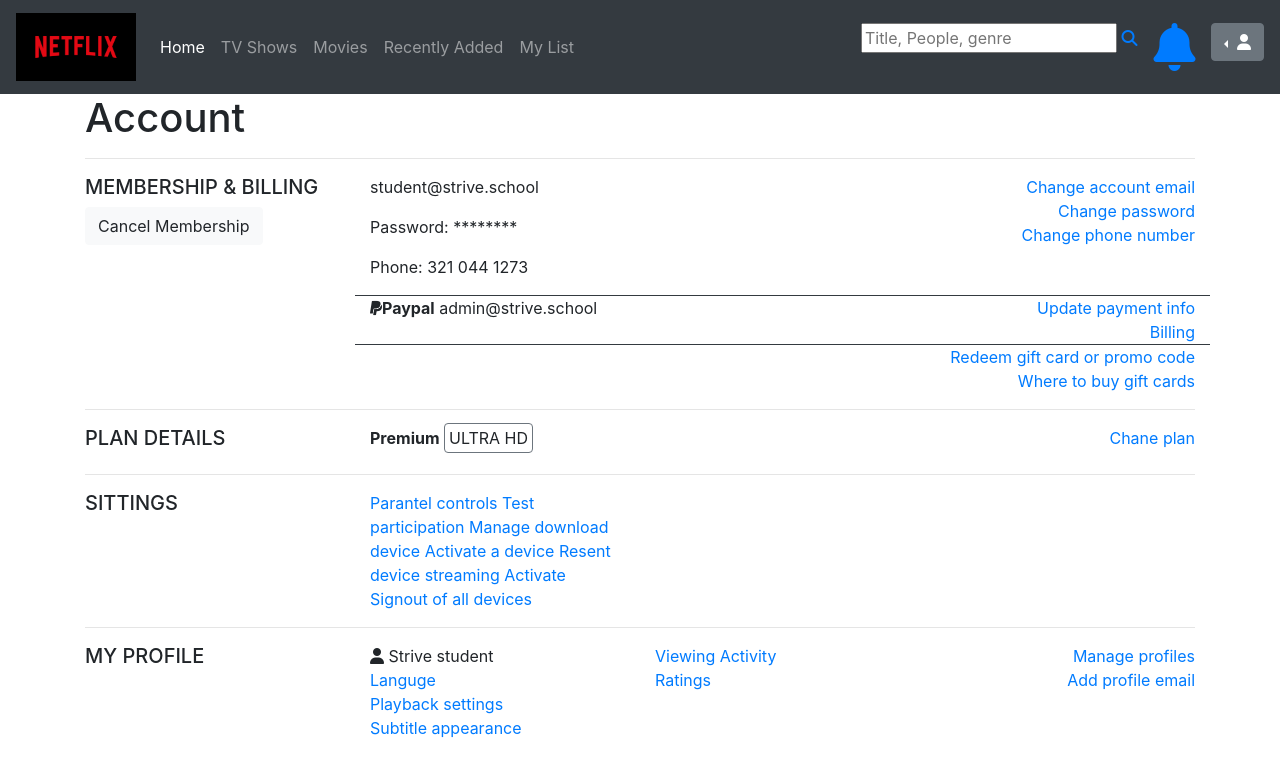
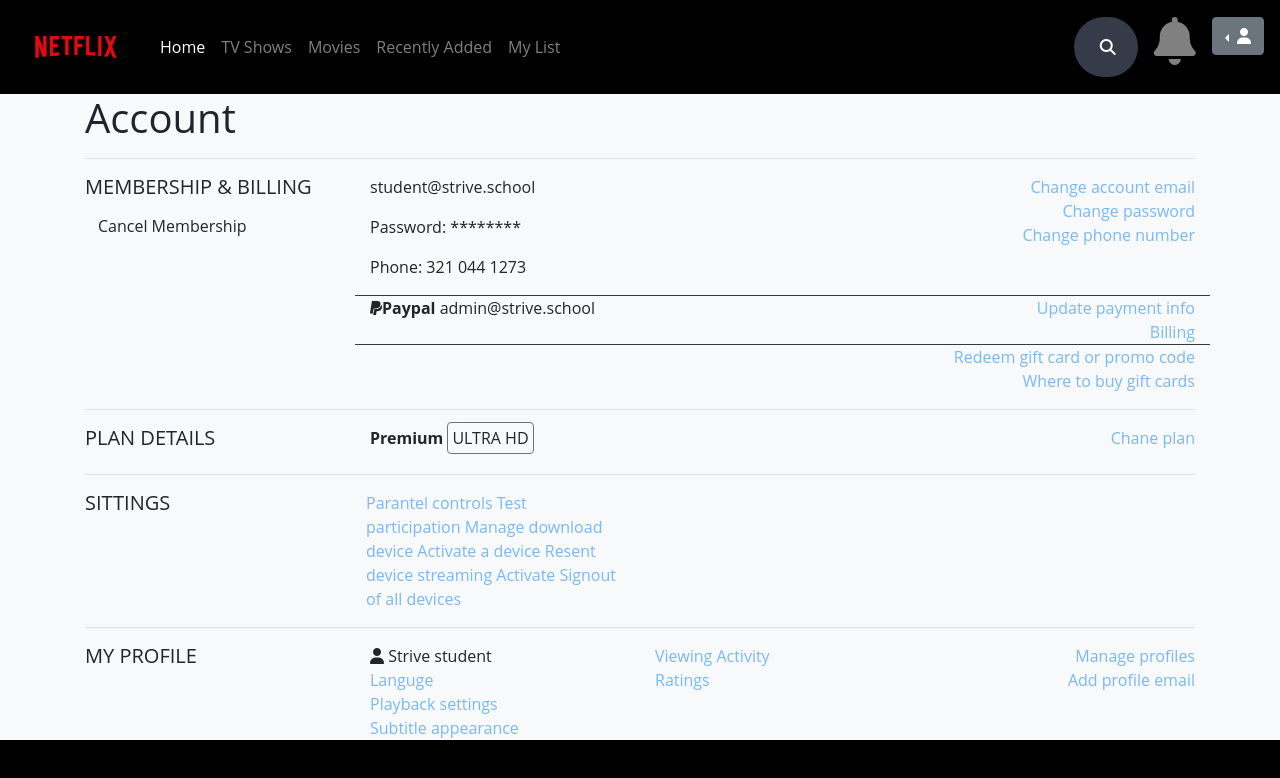
Before and after one commit to emmas4impact/Benchmark-2, a plain HTML site: page account.html in a window 1280 px wide. Drawn offline with nearby package versions, Linux system fonts and the light colour scheme.

Commit message:
Search button fixed on the Account.html

```diff
--- a/account.html
+++ b/account.html
@@ -14,13 +14,14 @@
       integrity="sha384-ggOyR0iXCbMQv3Xipma34MD+dH/1fQ784/j6cY/iJTQUOhcWr7x9JvoRxT2MZw1T"
       crossorigin="anonymous"
     />
+    <link rel="stylesheet" href="./css/styles.css" />
 
     <!-- Font Awesome-->
     <script src="https://kit.fontawesome.com/a076d05399.js"></script>
     <title>Account</title>
   </head>
   <body>
-    <nav class="navbar navbar-expand-lg navbar-dark bg-dark">
+    <nav class="navbar navbar-expand-lg navbar-dark ">
         <a class="navbar-brand" href="./index.html"
           ><img src="./logos/netflix.png" width="120"
         /></a>
@@ -93,7 +94,7 @@
         </div>
         </div>
       </nav>
-    <main>
+    <main class="bg-light">
       <div class="container" id="grid-container">
         <h1>Account</h1>
         <hr />
```
